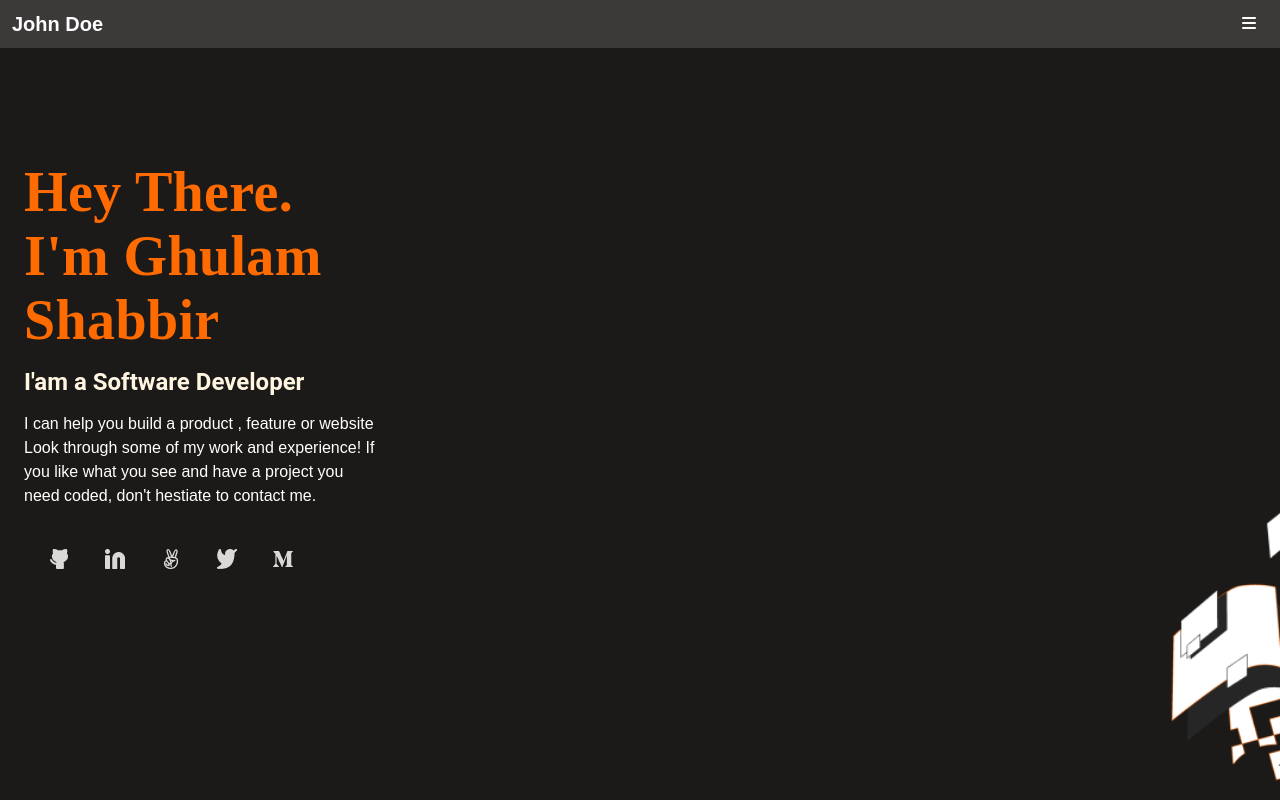
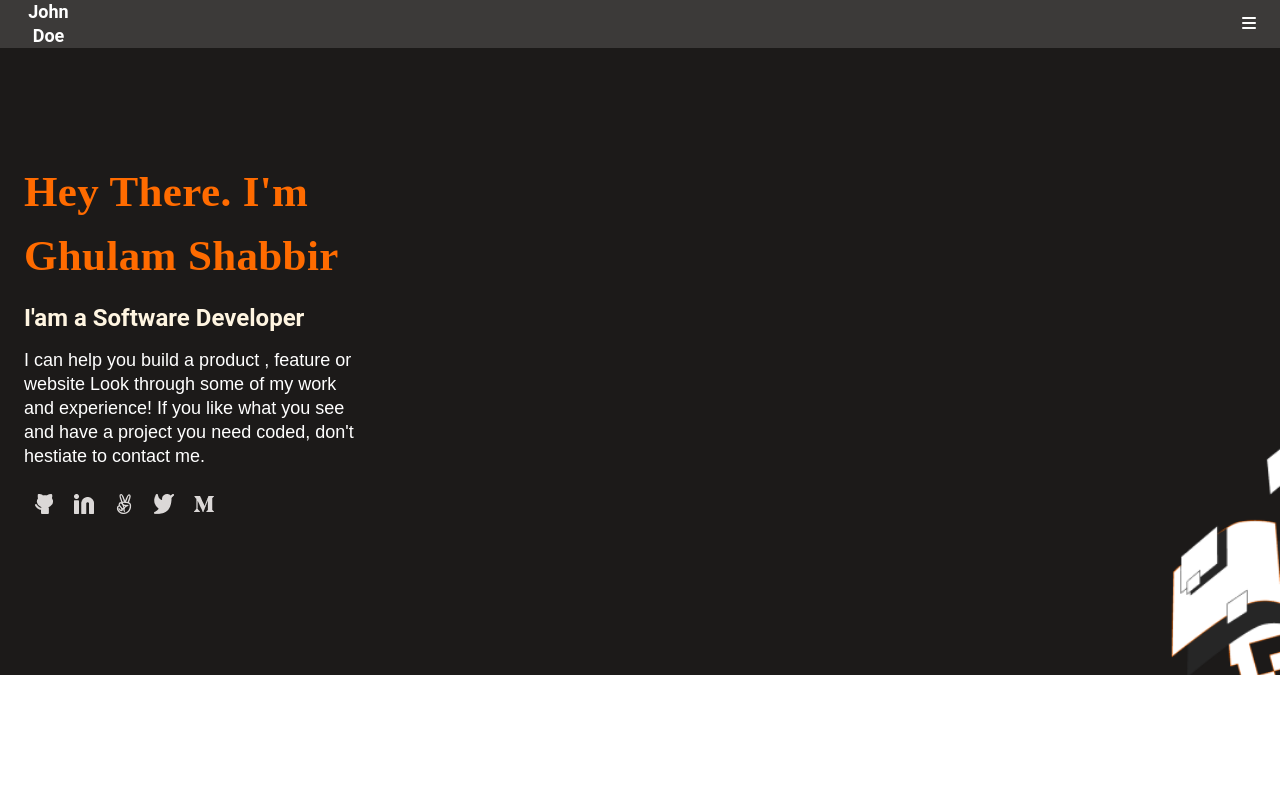
Before and after one commit to AJ193/Portfolio-A, a website: page index.html in a window 1280 px wide. Drawn offline with Linux system fonts and the light colour scheme.

Commit message:
modify css file

```diff
--- a/style.css
+++ b/style.css
@@ -28,9 +28,17 @@ nav {
 }
 
 #JohnDoe h3 {
-  font-size: 20px;
+  width: 73px;
+  height: 24px;
+  font-style: normal;
+  font-weight: 700;
+  font-size: 18px;
+  line-height: 24px;
+  display: flex;
+  align-items: center;
+  text-align: center;
   color: white;
-  font-family: Arial, Helvetica, sans-serif;
+  font-family: 'Roboto';
 }
 
 .nav-center {
@@ -57,7 +65,7 @@ nav {
 }
 
 .mainbody {
-  height: 100vh;
+  height: 675px;
   width: 100%;
   padding: 160px 24px 0;
   display: flex;
@@ -68,7 +76,7 @@ nav {
   background-repeat: no-repeat;
   background-size: 11rem;
   background-position: 100%;
-  background-position-y: 22rem;
+  background-position-y: 18rem;
 }
 
 .title {
@@ -80,7 +88,7 @@ nav {
 
 .title h1 {
   font-family: 'Crete Round', serif;
-  font-size: 56px;
+  font-size: 43px;
   line-height: 64px;
   letter-spacing: 0.37px;
   width: 20rem;
@@ -96,19 +104,18 @@ nav {
 
 .discription p {
   font-weight: 400;
-  font-size: 16px;
+  font-size: 18px;
   line-height: 24px;
   color: #fff;
-  width: 22rem;
+  width: 21rem;
   font-family: 'Poppins', sans-serif;
 }
 
 .social-links {
-  padding: 15px;
   display: flex;
   width: 10rem;
   justify-content: space-between;
   align-items: center;
   list-style: none;
-  gap: 1rem;
+  gap: 0rem;
 }
```
